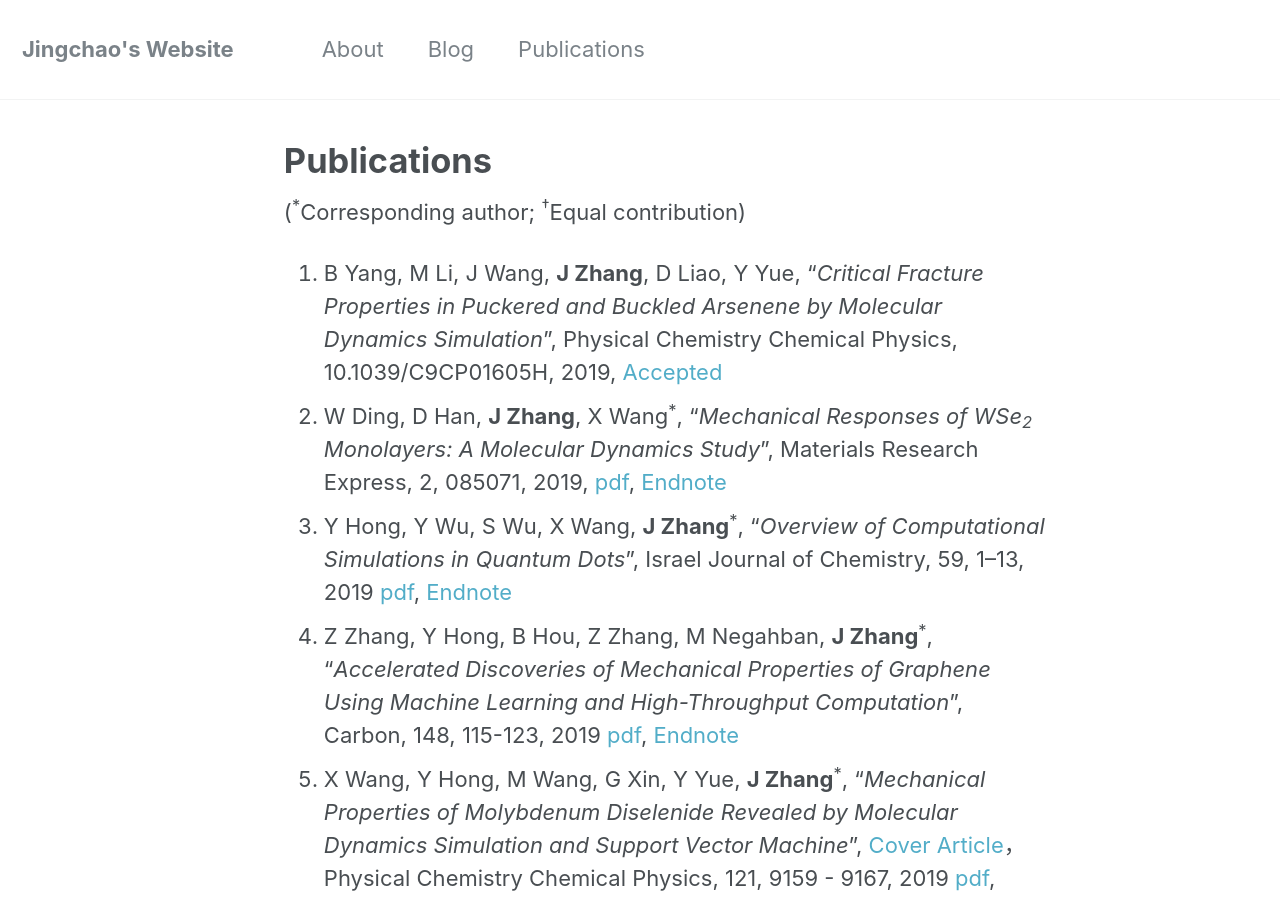
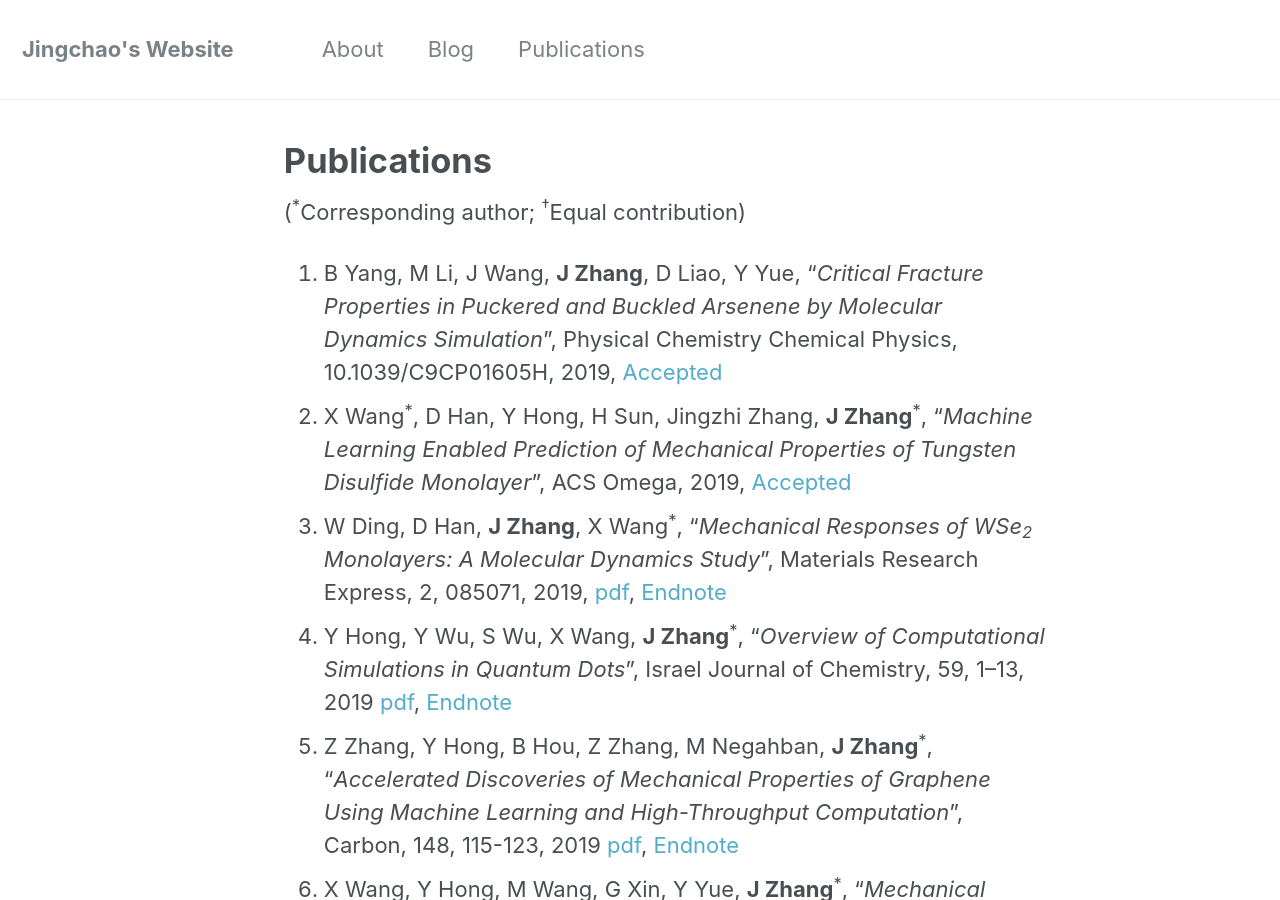
Before and after one commit to JingchaoZhang/JingchaoZhang.github.io, a Jekyll site: the page built from _pages/publications.md, in a window 1280 px wide and 900 px high. Built offline with Jekyll 4.4.1, drawn with Linux system fonts in a browser that asks for light colours.

Commit message:
Update publications.md

```diff
--- a/_pages/publications.md
+++ b/_pages/publications.md
@@ -8,6 +8,7 @@ author_profile: false
 (<sup>\*</sup>Corresponding author; <sup>†</sup>Equal contribution)
 
 1. B Yang, M Li, J Wang, **J Zhang**, D Liao, Y Yue, "_Critical Fracture Properties in Puckered and Buckled Arsenene by Molecular Dynamics Simulation_", Physical Chemistry Chemical Physics, 10.1039/C9CP01605H, 2019, [Accepted](https://pubs.rsc.org/en/content/articlelanding/2019/cp/c9cp01605h#!divAbstract)
+1. X Wang<sup>\*</sup>, D Han, Y Hong, H Sun, Jingzhi Zhang, **J Zhang**<sup>\*</sup>, "_Machine Learning Enabled Prediction of Mechanical Properties of Tungsten Disulfide Monolayer_", ACS Omega, 2019, [Accepted]()
 1. W Ding, D Han, **J Zhang**, X Wang<sup>\*</sup>, "_Mechanical Responses of WSe<sub>2</sub> Monolayers: A Molecular Dynamics Study_", Materials Research Express, 2, 085071, 2019, [pdf](https://drive.google.com/file/d/12c0kijqGKKUxgNFdALvV62PjyUHDUj0R/view?usp=sharing), [Endnote](https://drive.google.com/uc?export=download&id=1ZCex0B-9K3aWD8rpYC92Hi9k9hxvs1mi)
 1. Y Hong, Y Wu, S Wu, X Wang, **J Zhang**<sup>\*</sup>, "_Overview of Computational Simulations in Quantum Dots_", Israel Journal of Chemistry, 59, 1–13, 2019 [pdf](https://drive.google.com/file/d/14MZ9eGvzLXFkTjf9m713s-8ooDSlySMd/view?usp=sharing), [Endnote](https://drive.google.com/uc?export=download&id=11IbuYseV9TjA5so-vHovLT9ubQ1G5U4H)
 1. Z Zhang, Y Hong, B Hou, Z Zhang, M Negahban, **J Zhang**<sup>\*</sup>, "_Accelerated Discoveries of Mechanical Properties of Graphene Using Machine Learning and High-Throughput Computation_", Carbon, 148, 115-123, 2019 [pdf](https://drive.google.com/file/d/135cjpy0XeG1xwKV36J-Po_XvT4CtbtMK/view?usp=sharing), [Endnote](https://drive.google.com/uc?export=download&id=1ixkfDtvS0PK2id4dCfvVZWeD0Sae-Cz0)
```
